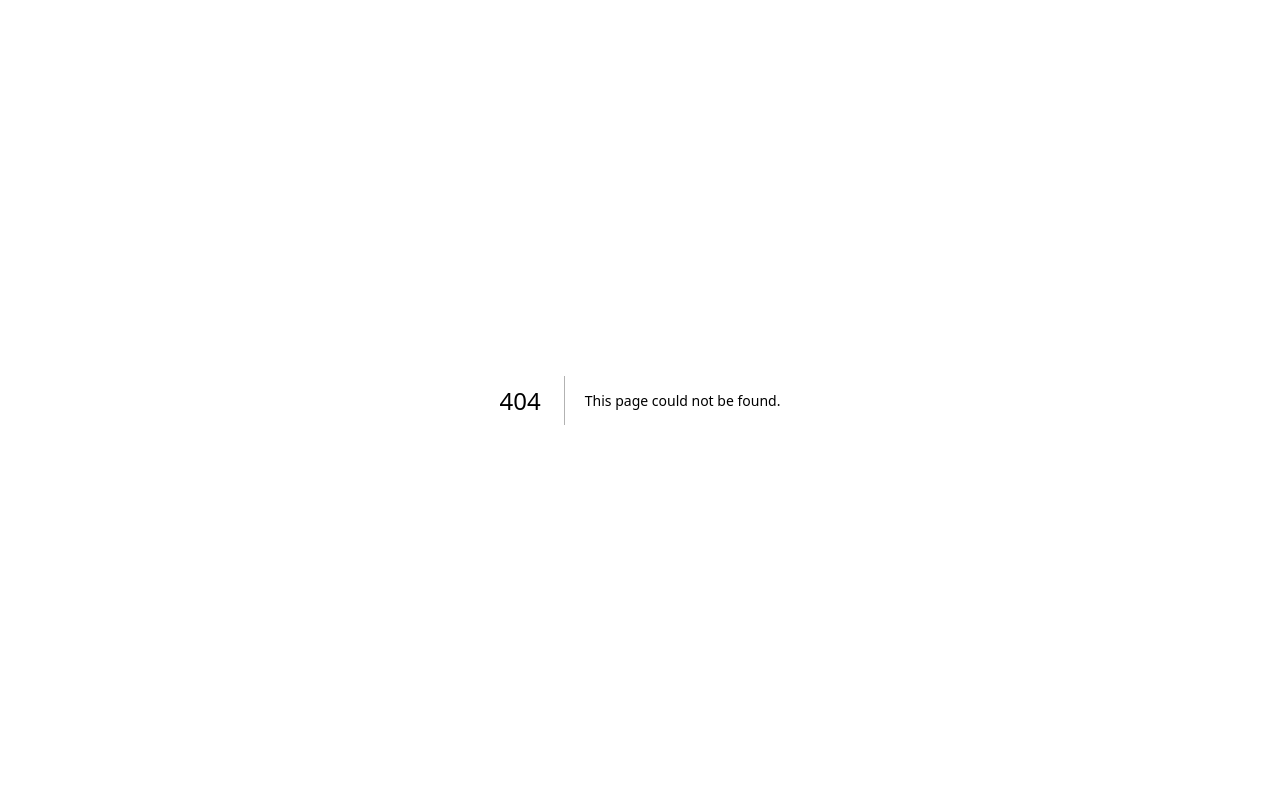
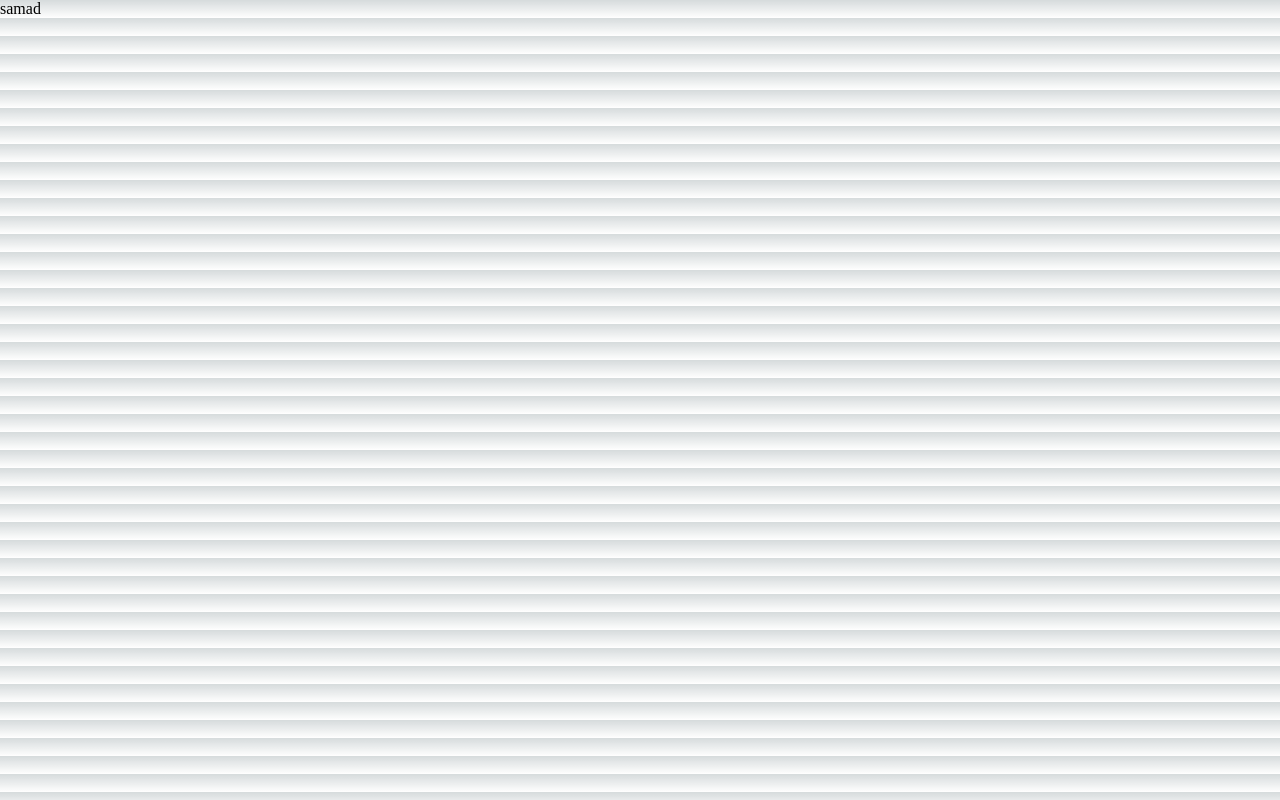
Before and after one commit to samadakram/NextJs, a Next.js app: page /users/samad in a window 1280 px wide. Before the commit this address had no page. Built offline with nearby package versions, Linux system fonts and the light colour scheme.

Commit message:
Added Routing

```diff
--- /dev/null
+++ b/pages/users/samad.js
@@ -0,0 +1,8 @@
+
+function samad() {
+  return (
+    <div>samad</div>
+  )
+}
+
+export default samad;
```
Also changed, not shown: 1 other file (tests, documents, lock files or other folders).
